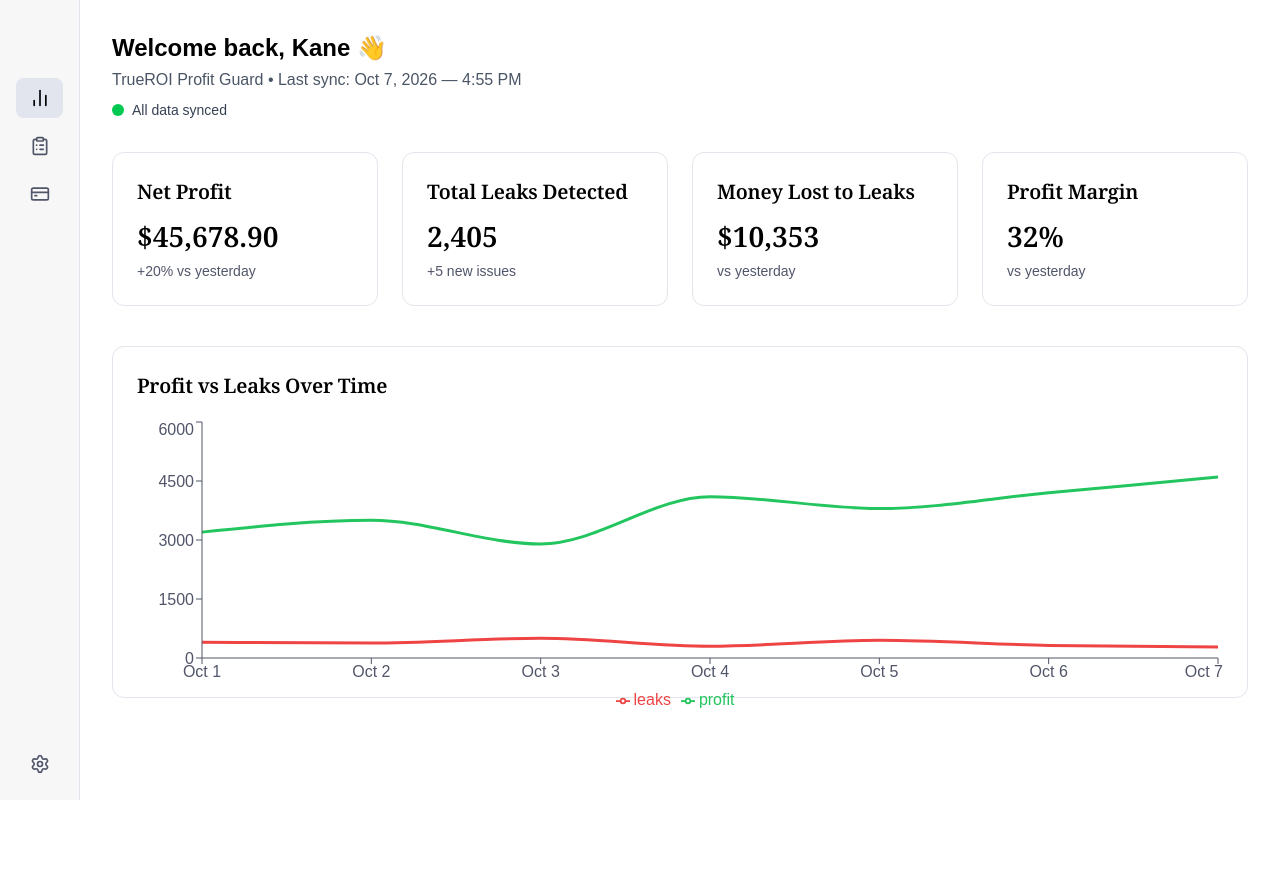
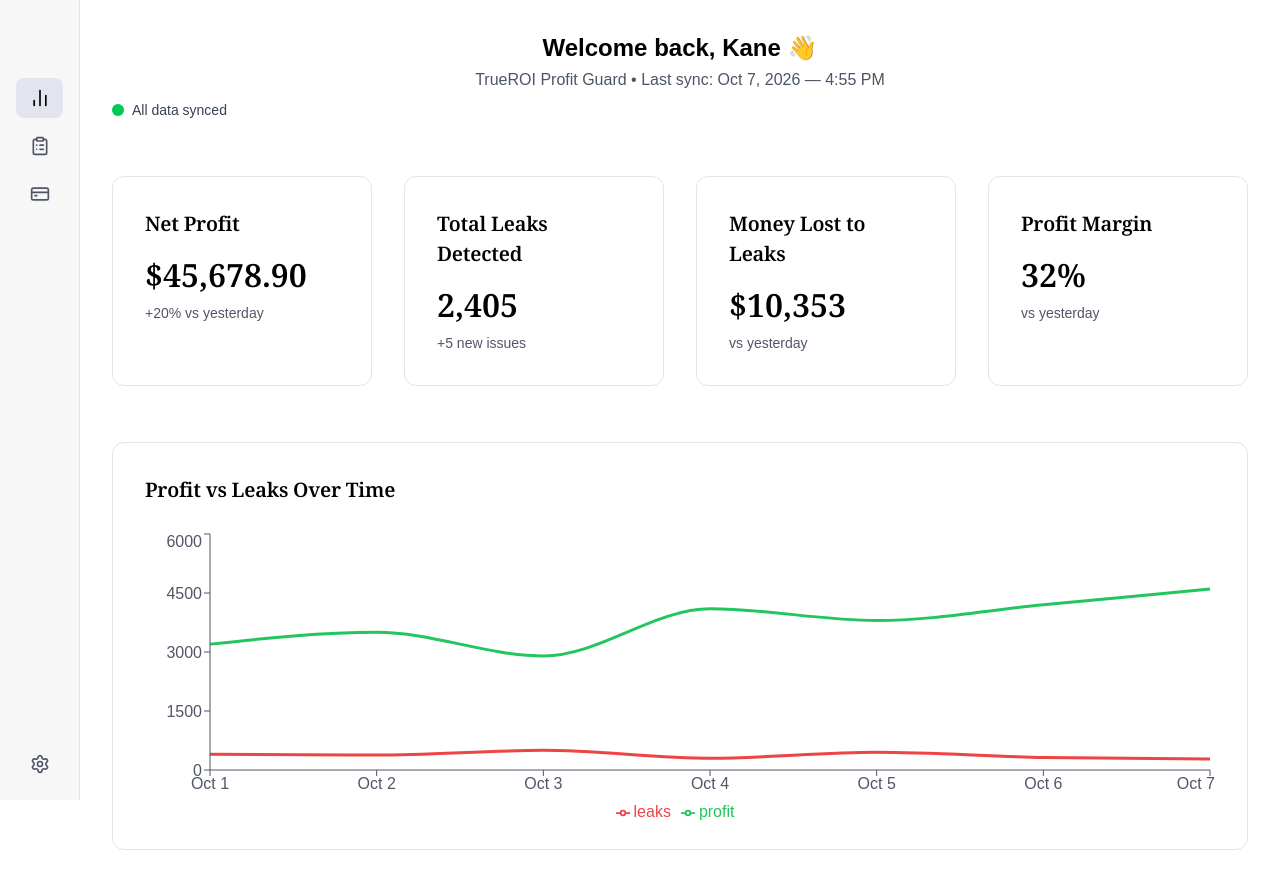
Before and after one commit to TrueROI/trueroi-frontend, a Next.js app: page /dashboard in a window 1280 px wide. Before the commit the page ends 800 px from the top, so only its background shows below. Built offline with nearby package versions, Linux system fonts and the light colour scheme.

Commit message:
Fixed dashboard

```diff
--- a/app/dashboard/page.tsx
+++ b/app/dashboard/page.tsx
@@ -22,21 +22,23 @@ const chartData = [
 
 export default function DashboardPage() {
   return (
-    <div className="space-y-10">
+    <div className="space-y-14"> {/* Increased spacing between sections */}
 
-      {/* Greeting replaces old header */}
+      {/* Centered Greeting */}
+      <div className="text-center">
         <Greeting
           merchantName="Kane"
           shopName="TrueROI Profit Guard"
           lastSync="Oct 7, 2026 — 4:55 PM"
           status="synced"
         />
+      </div>
 
       {/* KPI Cards */}
-      <div className="grid grid-cols-1 md:grid-cols-2 lg:grid-cols-4 gap-6">
+      <div className="grid grid-cols-1 md:grid-cols-2 lg:grid-cols-4 gap-8"> {/* More spacing */}
 
         {/* Net Profit */}
-        <div className="bg-white border border-[#E3E5EC] rounded-xl p-6">
+        <div className="bg-white border border-[#E3E5EC] rounded-xl p-8"> {/* More padding */}
           <h3
             className="text-[20px] font-semibold text-[#000000]"
             style={{
@@ -48,7 +50,7 @@ export default function DashboardPage() {
             Net Profit
           </h3>
           <p
-            className="text-[28px] font-semibold mt-2 text-[#000000]"
+            className="text-[32px] font-semibold mt-3 text-[#000000]"
             style={{ fontFamily: "var(--font-noto-serif)" }}
           >
             $45,678.90
@@ -57,7 +59,7 @@ export default function DashboardPage() {
         </div>
 
         {/* Total Leaks Detected */}
-        <div className="bg-white border border-[#E3E5EC] rounded-xl p-6">
+        <div className="bg-white border border-[#E3E5EC] rounded-xl p-8">
           <h3
             className="text-[20px] font-semibold text-[#000000]"
             style={{
@@ -69,7 +71,7 @@ export default function DashboardPage() {
             Total Leaks Detected
           </h3>
           <p
-            className="text-[28px] font-semibold mt-2 text-[#000000]"
+            className="text-[32px] font-semibold mt-3 text-[#000000]"
             style={{ fontFamily: "var(--font-noto-serif)" }}
           >
             2,405
@@ -78,7 +80,7 @@ export default function DashboardPage() {
         </div>
 
         {/* Money Lost to Leaks */}
-        <div className="bg-white border border-[#E3E5EC] rounded-xl p-6">
+        <div className="bg-white border border-[#E3E5EC] rounded-xl p-8">
           <h3
             className="text-[20px] font-semibold text-[#000000]"
             style={{
@@ -90,7 +92,7 @@ export default function DashboardPage() {
             Money Lost to Leaks
           </h3>
           <p
-            className="text-[28px] font-semibold mt-2 text-[#000000]"
+            className="text-[32px] font-semibold mt-3 text-[#000000]"
             style={{ fontFamily: "var(--font-noto-serif)" }}
           >
             $10,353
@@ -99,7 +101,7 @@ export default function DashboardPage() {
         </div>
 
         {/* Profit Margin */}
-        <div className="bg-white border border-[#E3E5EC] rounded-xl p-6">
+        <div className="bg-white border border-[#E3E5EC] rounded-xl p-8">
           <h3
             className="text-[20px] font-semibold text-[#000000]"
             style={{
@@ -111,7 +113,7 @@ export default function DashboardPage() {
             Profit Margin
           </h3>
           <p
-            className="text-[28px] font-semibold mt-2 text-[#000000]"
+            className="text-[32px] font-semibold mt-3 text-[#000000]"
             style={{ fontFamily: "var(--font-noto-serif)" }}
           >
             32%
@@ -121,9 +123,9 @@ export default function DashboardPage() {
       </div>
 
       {/* Chart Section */}
-      <div className="bg-white border border-[#E3E5EC] rounded-xl p-6">
+      <div className="bg-white border border-[#E3E5EC] rounded-xl p-8">
         <h3
-          className="text-[20px] font-semibold text-[#000000] mb-4"
+          className="text-[20px] font-semibold text-[#000000] mb-6"
           style={{
             fontFamily: "var(--font-noto-serif)",
             letterSpacing: "-0.01em",
@@ -133,7 +135,7 @@ export default function DashboardPage() {
           Profit vs Leaks Over Time
         </h3>
 
-        <div className="h-64">
+        <div className="h-72"> {/* Slightly taller chart */}
           <ProfitLeakChart data={chartData} />
         </div>
       </div>
```
Lines whose indentation alone changed are shown as unchanged.
